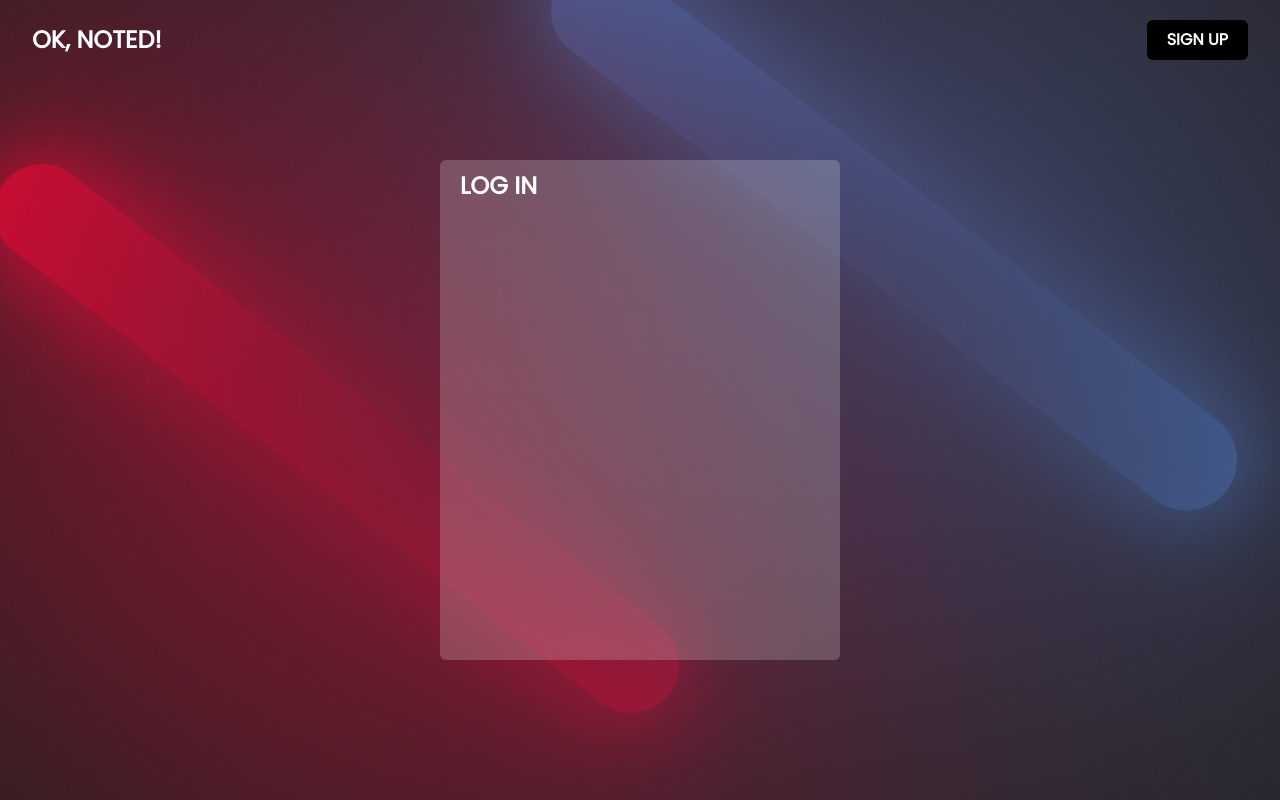
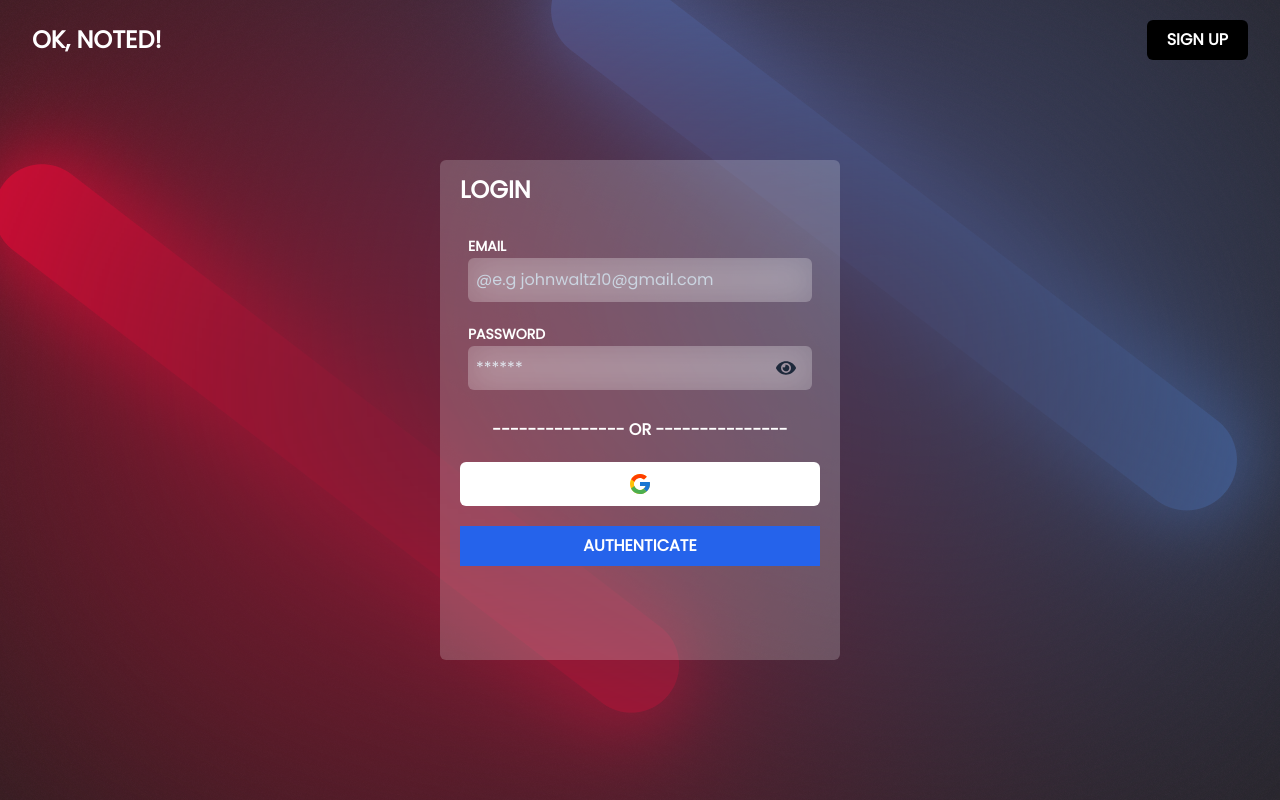
Before and after one commit to Mana1010/OK-NOTED-, a Next.js app: page /login in a window 1280 px wide. Built offline with nearby package versions, Linux system fonts and the light colour scheme.

Commit message:
Finalizing authentication

```diff
--- a/app/components/Main.tsx
+++ b/app/components/Main.tsx
@@ -1,12 +1,13 @@
 "use client";
 import { motion, useScroll } from "framer-motion";
-import { useStoreData } from "../store/store";
+import { useAuthData } from "../store/store";
 import { useEffect } from "react";
 import { useRouter, usePathname } from "next/navigation";
+import { auth } from "../sdk/firebase";
 export default function Main() {
   const route = useRouter();
   const path = usePathname();
-  const { authenticated, stateChanged } = useStoreData();
+  const { authenticated, stateChanged } = useAuthData();
   const homeVariants = {
     initial: {
       opacity: 0,
--- a/app/components/Techstack.tsx
+++ b/app/components/Techstack.tsx
@@ -8,6 +8,7 @@ import firebaseIcon from "./img/firebase.png";
 import tsIcon from "./img/typescript.png";
 import framerIcon from "./img/framer.png";
 import rhfIcon from "./img/rhf.png";
+import zustandIcon from "./img/zustand.png";
 import { StaticImageData } from "next/image";
 interface Imgs {
   img: StaticImageData;
@@ -42,6 +43,11 @@ export default function Techstack() {
       name: "framer",
     },
     {
+      img: zustandIcon,
+      w: 150,
+      name: "zustand",
+    },
+    {
       img: rhfIcon,
       w: 110,
       name: "rhf",
--- a/app/globals.css
+++ b/app/globals.css
@@ -19,3 +19,9 @@
   height: 100vh;
   background-position: center;
 }
+.customizeProfile-section {
+  background-image: url(./images/customize-bg.png);
+  width: 100%;
+  height: 100vh;
+  background-position: center;
+}
--- a/app/login/page.tsx
+++ b/app/login/page.tsx
@@ -1,20 +1,192 @@
 "use client";
-import React from "react";
-import Form from "../components/Form";
-import { auth } from "../sdk/firebase";
+import React, { useState } from "react";
+import { auth, googleProvider, db } from "../sdk/firebase";
+import { signInWithPopup, signInWithEmailAndPassword } from "firebase/auth";
 import { useForm } from "react-hook-form";
 import Header from "../components/Header";
 import { useSearchParams } from "next/navigation";
+import { FaEye, FaEyeSlash } from "react-icons/fa";
+import { FcGoogle } from "react-icons/fc";
+import { useRouter } from "next/navigation";
+import { addDoc, collection } from "firebase/firestore";
+import { toast } from "sonner";
+import { motion } from "framer-motion";
+interface InfoUser {
+  displayName?: string | null | undefined;
+  email?: string | null | undefined;
+  fullname?: string | null | undefined;
+  isSetProfile: boolean;
+  provider: string;
+  photoURL?: string | null | undefined;
+  userID?: string;
+}
+interface UserLogin {
+  email: string;
+  password: string;
+}
 export default function Login() {
+  const router = useRouter();
   const params = useSearchParams();
   const search = params.get("message");
-  const form = useForm();
+  const [showPass, setShowPass] = useState(false);
+  const [loading, setLoading] = useState(false);
+  const form = useForm({
+    defaultValues: {
+      email: "",
+      password: "",
+    },
+  });
+  const { register, formState, reset, handleSubmit } = form;
+  const { errors } = formState;
+  async function authenticateUser(data: UserLogin) {
+    const currentPerson = auth.currentUser;
+    try {
+      setLoading(true);
+      await signInWithEmailAndPassword(auth, data.email, data.password);
+      if (
+        currentPerson?.displayName !== null ||
+        currentPerson?.photoURL !== null
+      ) {
+        router.push("/notes");
+      }
+      reset();
+      router.push("/customizeProfile");
+      toast.success("Successfully login");
+    } catch (err) {
+      toast.error(
+        "Wrong email or password and try to check your connection and try again"
+      );
+    }
+    setLoading(false);
+  }
+  async function googleAccount() {
+    const googleUser = auth.currentUser;
+    const googleUserInfo: InfoUser = {
+      displayName: googleUser?.displayName,
+      email: googleUser?.email,
+      fullname: googleUser?.displayName,
+      isSetProfile: true,
+      provider: "GOOGLE",
+      photoURL: googleUser?.photoURL,
+      userID: googleUser?.uid,
+    };
+    const accountRef = collection(db, "accounts");
+    try {
+      await signInWithPopup(auth, googleProvider);
+      await addDoc(accountRef, googleUserInfo);
+      toast.success("Successfully login");
+      router.push("/notes");
+      reset();
+    } catch (err) {
+      toast.error("Check your connection and try again");
+    }
+  }
+  const emailVariant = {
+    animates: {
+      x: errors.email?.message && [5, 0, -5, 0, 5, 0],
+      transition: {
+        duration: 0.2,
+      },
+    },
+  };
+  const passwordVariant = {
+    animates: {
+      x: errors.password?.message && [5, 0, -5, 0, 5, 0],
+      transition: {
+        duration: 0.2,
+      },
+    },
+  };
   return (
     <div className="login-section">
       <Header />
       <div className="w-full h-full backdrop-blur-[200px] flex items-center justify-center px-4">
-        <form className="w-full md:w-[400px] h-[550px] md:h-[500px] backdrop-blur-[150px] bg-white/20 px-5 py-2.5 rounded-md mt-5 space-y-5">
-          <h1 className="text-white text-2xl font-bold">LOG IN</h1>
+        <form
+          onSubmit={handleSubmit(authenticateUser)}
+          className="w-full md:w-[400px] h-[500px] backdrop-blur-[150px] bg-white/20 px-5 py-3.5 rounded-md mt-5 space-y-5"
+        >
+          <div>
+            <h1 className="text-white text-2xl font-bold">LOGIN</h1>
+            {search && <p className="text-red-400">{search}</p>}
+          </div>
+          <div className="flex items-center justify-center w-full p-2 flex-col space-y-5">
+            <div className="w-full">
+              <label className="font-bold uppercase text-white text-sm">
+                EMAIL
+              </label>
+              <motion.div variants={emailVariant} animate="animates">
+                <input
+                  type="email"
+                  placeholder="@e.g johnwaltz10@gmail.com"
+                  {...register("email", {
+                    validate: (formValue) => {
+                      return formValue !== "" || "Fill up this input";
+                    },
+                  })}
+                  className={`w-full rounded-md backdrop-blur-lg bg-white/20 px-2 py-2.5 outline-none text-white placeholder:text-slate-300 ${
+                    errors.email?.message && "border-2 border-red-500"
+                  }`}
+                />
+                {errors.email?.message && (
+                  <small className="text-red-400">{errors.email.message}</small>
+                )}
+              </motion.div>
+            </div>
+            <div className="w-full">
+              <label className="font-bold uppercase text-white text-sm">
+                PASSWORD
+              </label>
+              <motion.div variants={passwordVariant} animate="animates">
+                <div
+                  className={`w-full rounded-md backdrop-blur-lg bg-white/20 px-2 py-2.5 flex justify-between items-center ${
+                    errors.password?.message && "border-2 border-red-500"
+                  }`}
+                >
+                  <input
+                    type={showPass ? "text" : "password"}
+                    placeholder="******"
+                    className="bg-transparent outline-none w-[90%] text-white placeholder:text-slate-200"
+                    {...register("password", {
+                      validate: (formValue) => {
+                        return formValue !== "" || "Fill up this input";
+                      },
+                    })}
+                  />
+                  <button
+                    type="button"
+                    onClick={() => setShowPass((prev) => !prev)}
+                    className="text-slate-800 text-xl pr-2"
+                  >
+                    {" "}
+                    {showPass ? <FaEyeSlash /> : <FaEye />}
+                  </button>
+                </div>
+                {errors.password?.message && (
+                  <small className="text-red-400">
+                    {errors.password.message}
+                  </small>
+                )}
+              </motion.div>
+            </div>
+          </div>
+          <h1 className="text-center text-white font-bold">
+            --------------- OR ---------------
+          </h1>
+          <div className="w-full flex justify-center">
+            <button
+              onClick={googleAccount}
+              type="button"
+              className="w-full py-2.5 text-2xl bg-white rounded-md flex justify-center"
+            >
+              <FcGoogle />
+            </button>
+          </div>
+          <button
+            type="submit"
+            className="bg-blue-600 text-white w-full h-[40px] font-bold"
+          >
+            {loading ? "AUTHENTICATING..." : " AUTHENTICATE"}
+          </button>
         </form>
       </div>
     </div>
--- a/app/sdk/firebase.ts
+++ b/app/sdk/firebase.ts
@@ -1,7 +1,7 @@
 import { initializeApp } from "firebase/app";
 import { getAnalytics } from "firebase/analytics";
 import { getFirestore } from "firebase/firestore";
-import { getAuth } from "firebase/auth";
+import { GoogleAuthProvider, getAuth } from "firebase/auth";
 
 const firebaseConfig = {
   apiKey: "AIzaSyDC0AkWUE2J5dR6vwZqetx_Mg00pMOHsas",
@@ -18,3 +18,4 @@ const app = initializeApp(firebaseConfig);
 const analytics = getAnalytics(app);
 export const auth = getAuth(app);
 export const db = getFirestore(app);
+export const googleProvider = new GoogleAuthProvider();
--- a/app/signup/page.tsx
+++ b/app/signup/page.tsx
@@ -3,33 +3,40 @@ import React, { useState } from "react";
 import Header from "../components/Header";
 import { useForm } from "react-hook-form";
 import { FaEye, FaEyeSlash } from "react-icons/fa";
-import { useSearchParams } from "next/navigation";
 import { motion } from "framer-motion";
 import { auth, db } from "../sdk/firebase";
 import { createUserWithEmailAndPassword } from "firebase/auth";
 import { collection, addDoc } from "firebase/firestore";
 import { useRouter } from "next/navigation";
 import { toast } from "sonner";
-interface Info {
+export interface Info {
   fullname: string;
   email: string;
   password: string;
   confirmpassword: string;
+  provider: string;
+  photoURL: File | null;
+  displayName: string | null;
+  isSetProfile: boolean;
+  userID: string | null;
 }
 export default function SignUp() {
   const [showPass, setShowPass] = useState(false);
   const [showConPass, setShowConPass] = useState(false);
-  const params = useSearchParams();
   const router = useRouter();
   const [loading, setLoading] = useState(false);
   const [errorMessage, setErrorMessage] = useState("");
-  const search = params.get("message");
-  const form = useForm({
+  const form = useForm<Info>({
     defaultValues: {
       fullname: "",
       email: "",
       password: "",
       confirmpassword: "",
+      provider: "EMAIL AND PASSWORD",
+      photoURL: null,
+      displayName: null,
+      isSetProfile: false,
+      userID: null,
     },
   });
 
@@ -38,10 +45,12 @@ export default function SignUp() {
 
   async function submitForm(data: Info) {
     const accountRef = collection(db, "accounts");
+    const currentPerson = auth.currentUser;
     try {
       setLoading(true);
+      const updatedAccount = { ...data, userID: currentPerson?.uid };
       await createUserWithEmailAndPassword(auth, data.email, data.password);
-      await addDoc(accountRef, data);
+      await addDoc(accountRef, updatedAccount);
       toast.success("Successfully Sign Up");
       setErrorMessage("");
       router.push("/login");
@@ -93,7 +102,7 @@ export default function SignUp() {
       <div className="w-full h-full backdrop-blur-[200px] flex items-center justify-center px-4 py-9">
         <form
           onSubmit={handleSubmit(submitForm)}
-          className="w-full md:w-[500px] h-[550px] md:h-[570px] backdrop-blur-[150px] bg-white/20 px-5 py-2.5 rounded-md mt-5 space-y-5"
+          className="w-full md:w-[500px] h-[530px] md:h-[570px] backdrop-blur-[150px] bg-white/20 px-5 py-2.5 rounded-md mt-7 md:mt-5 space-y-5"
         >
           <h1 className="text-white text-2xl font-bold">SIGN UP</h1>
           {errorMessage && (
--- a/app/store/store.ts
+++ b/app/store/store.ts
@@ -6,6 +6,7 @@ const store = (set: any) => ({
   authenticated: true,
   stateChanged: () => {
     onAuthStateChanged(auth, (user) => {
+      console.log(user);
       if (!user) {
         set({ authenticated: false });
       } else {
@@ -14,4 +15,4 @@ const store = (set: any) => ({
     });
   },
 });
-export const useStoreData = create(store);
+export const useAuthData = create(store);
```
Also changed, not shown: app/customizeProfile/page.tsx (added, +23 -0 lines), app/store/profileStore.ts (added, +9 -0 lines), app/components/img/zustand.png (added), app/images/customize-bg.png (added).
